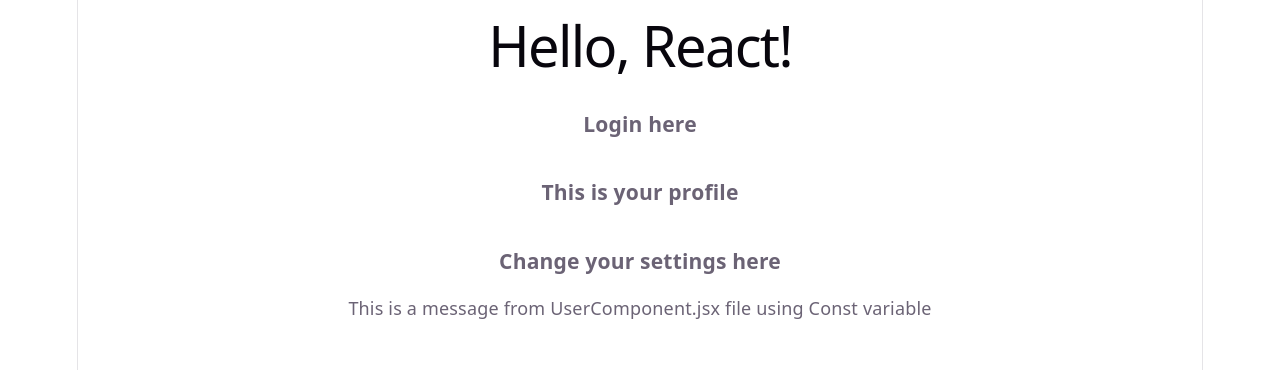
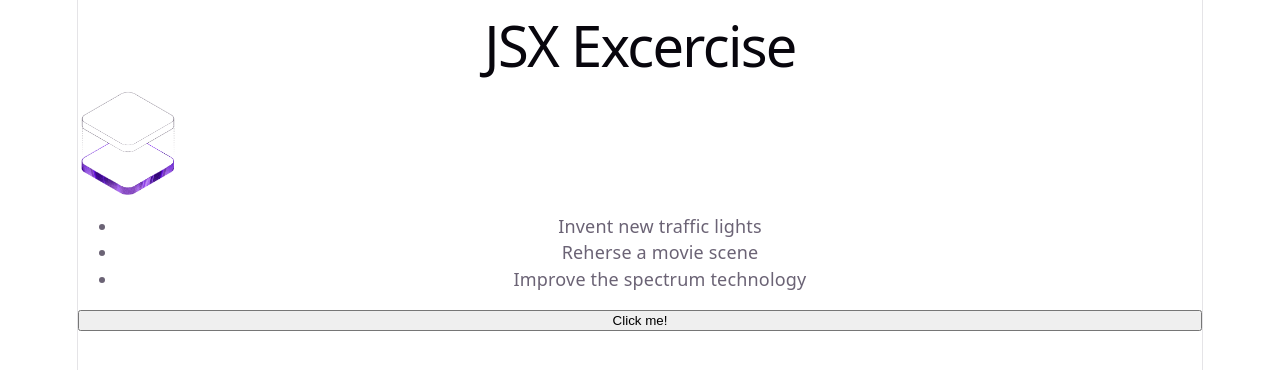
Before and after one commit to its-rahulrana/react-codestepbystep, a React (Vite) app: page / in a window 1280 px wide. Shown: the top 370 px of the page. Built offline with nearby package versions, Linux system fonts and the light colour scheme.

Commit message:
Code 4 JSX Exercise

```diff
--- a/src/App.jsx
+++ b/src/App.jsx
@@ -1,15 +1,16 @@
-import Login, { Profile, Setting, Msg } from './UserComponent';
-
-function App(){
-  return(
+function App() {
+  return (
     <>
-      <h1>Hello, React!</h1>
-      <Login />
-      <Profile />
-      <Setting />
-      <p>{Msg}</p>
+      <h1>JSX Excercise</h1>
+      <img src="src\assets\hero.png" alt="Hero" style={{ width: '100px', height: 'auto' }} />
+      <ul>
+        <li>Invent new traffic lights</li>
+        <li>Reherse a movie scene</li>
+        <li>Improve the spectrum technology</li>
+      </ul>
+      <button onClick={() => alert('Button clicked!')}>Click me!</button>
     </>
-  )
+  );
 }
 
 export default App;
--- a/src/UserComponent.jsx
+++ /dev/null
@@ -1,23 +0,0 @@
-function Login(){
-    return(
-        <h3>Login here</h3>
-    )
-}
-
-export default Login;
-
-
-export function Profile(){
-    return(
-        <h3>This is your profile</h3>
-    )
-}
-
-export function Setting(){
-    return(
-        <h3>Change your settings here</h3>
-    )
-}
-
-
-export const Msg = "This is a message from UserComponent.jsx file using Const variable";
```
